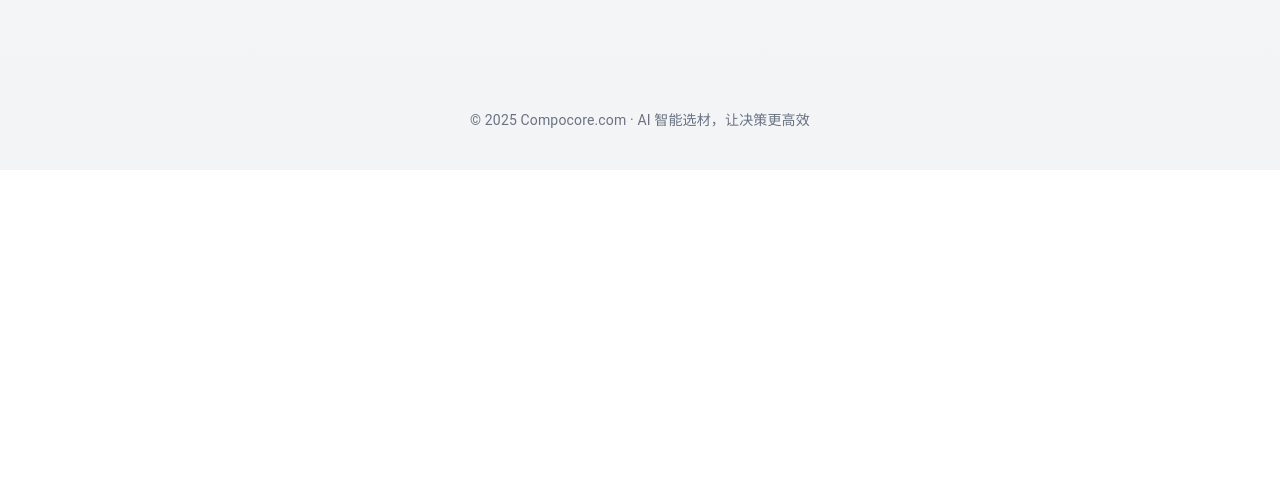
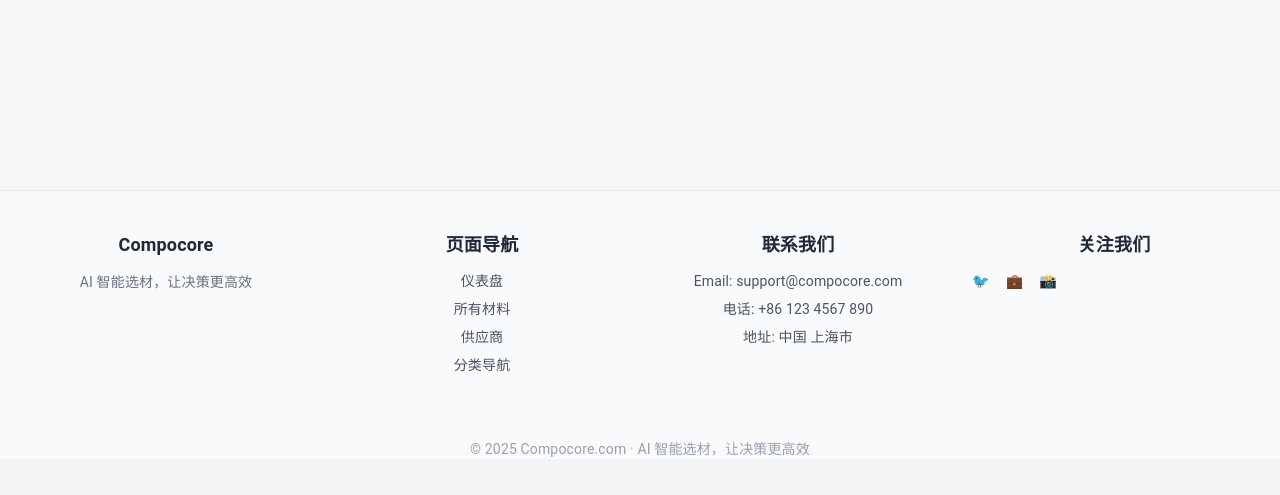
Before and after one commit to xixiaohui/mui, a Next.js app: page / in a window 1280 px wide. Shown: the part 1122-1617 px from the top of the page. Before the commit the page ends 1292 px from the top, so only its background shows below. Built offline with nearby package versions, Linux system fonts and the light colour scheme; no server answers; the database is empty; what @mui/material-nextjs would draw is missing.

Commit message:
add footer

```diff
--- /dev/null
+++ b/app/dashboard/page.tsx
@@ -0,0 +1,117 @@
+"use client";
+
+import { useEffect, useState } from "react";
+
+import MaterialCard from "@/components/MaterialCard";
+import SupplierCard from "@/components/SupplierCard";
+import CatCard from "@/components/CatCard";
+
+import { supabase } from "@/lib/supabaseClient";
+
+import { Material } from "@/components/hooks/useMaterials";
+import { Supplier } from "@/components/hooks/useSuppliers";
+import { Category } from "@/components/hooks/useCategories";
+
+export default function DashboardPage() {
+
+  const [materials, setMaterials] = useState<Material[]>([]);
+  const [suppliers, setSuppliers] = useState<Supplier[]>([]);
+  const [categories, setCategories] = useState<Category[]>([]);
+  const [stats, setStats] = useState({ materials: 0, suppliers: 0, categories: 0 });
+
+  useEffect(() => {
+    async function fetchData() {
+      const [matRes, supRes, catRes] = await Promise.all([
+        supabase.from("materials").select("*").limit(6),
+        supabase.from("suppliers").select("*").limit(6),
+        supabase.from("material_categories").select("id,name,description").limit(6),
+      ]);
+
+      setMaterials(matRes.data || []);
+      setSuppliers(supRes.data || []);
+      setCategories(catRes.data || []);
+      setStats({
+        materials: matRes.count ?? matRes.data?.length ?? 0,
+        suppliers: supRes.count ?? supRes.data?.length ?? 0,
+        categories: catRes.count ?? catRes.data?.length ?? 0,
+      });
+    }
+
+    fetchData();
+  }, []);
+
+  return (
+    <div className="min-h-screen bg-gradient-to-br from-blue-50 via-cyan-50 to-white py-12">
+      <div className="max-w-7xl mx-auto px-6">
+        {/* 顶部标题 */}
+        <header className="mb-10">
+          <h1 className="text-3xl font-bold text-gray-800 mb-2">仪表盘总览</h1>
+          <p className="text-gray-600">
+            查看平台的原材料、供应商与分类导航概况。
+          </p>
+        </header>
+
+        {/* 概览统计卡 */}
+        <section className="grid grid-cols-1 sm:grid-cols-3 gap-6 mb-12">
+          <div className="bg-white border border-blue-100 rounded-2xl p-6 text-center shadow-sm hover:shadow-md transition">
+            <h3 className="text-sm text-gray-500">材料总数</h3>
+            <p className="text-3xl font-semibold text-blue-600">{stats.materials}</p>
+          </div>
+          <div className="bg-white border border-cyan-100 rounded-2xl p-6 text-center shadow-sm hover:shadow-md transition">
+            <h3 className="text-sm text-gray-500">供应商数</h3>
+            <p className="text-3xl font-semibold text-cyan-600">{stats.suppliers}</p>
+          </div>
+          <div className="bg-white border border-teal-100 rounded-2xl p-6 text-center shadow-sm hover:shadow-md transition">
+            <h3 className="text-sm text-gray-500">分类数</h3>
+            <p className="text-3xl font-semibold text-teal-600">{stats.categories}</p>
+          </div>
+        </section>
+
+        {/* 材料区块 */}
+        <section className="mb-12">
+          <div className="flex justify-between items-center mb-6">
+            <h2 className="text-2xl font-semibold text-gray-800">最新材料</h2>
+            <a href="/materials" className="text-blue-600 hover:underline text-sm">
+              查看全部 →
+            </a>
+          </div>
+          <div className="grid grid-cols-1 sm:grid-cols-2 lg:grid-cols-3 gap-6">
+            {materials.map((m) => (
+              <MaterialCard key={m.id} {...m}/>
+            ))}
+          </div>
+        </section>
+
+        {/* 供应商区块 */}
+        <section className="mb-12">
+          <div className="flex justify-between items-center mb-6">
+            <h2 className="text-2xl font-semibold text-gray-800">推荐供应商</h2>
+            <a href="/suppliers" className="text-cyan-600 hover:underline text-sm">
+              查看全部 →
+            </a>
+          </div>
+          <div className="grid grid-cols-2 sm:grid-cols-3 lg:grid-cols-4 gap-6">
+            {suppliers.map((s) => (
+              <SupplierCard key={s.id} {...s}/>
+            ))}
+          </div>
+        </section>
+
+        {/* 分类导航区块 */}
+        <section>
+          <div className="flex justify-between items-center mb-6">
+            <h2 className="text-2xl font-semibold text-gray-800">分类导航</h2>
+            <a href="/categories" className="text-teal-600 hover:underline text-sm">
+              查看全部 →
+            </a>
+          </div>
+          <div className="grid grid-cols-2 sm:grid-cols-3 md:grid-cols-4 lg:grid-cols-6 gap-5">
+            {categories.map((c) => (
+              <CatCard key={c.id} category={c} />
+            ))}
+          </div>
+        </section>
+      </div>
+    </div>
+  );
+}
--- a/app/page.tsx
+++ b/app/page.tsx
@@ -22,6 +22,7 @@ import HeroSection from "../components/HeroSection";
 import CategoryList from "../components/CategoryList";
 import FeaturedMaterials from "../components/FeaturedMaterials";
 import SupplierShowcase from "../components/SupplierShowcase";
+import FooterMaterial from "@/components/FooterMaterial";
 
 
 
@@ -51,7 +52,8 @@ export default function HomePage() {
 
       {/* 页脚 */}
       <footer className="text-center text-sm text-gray-500 py-10">
-        © 2025 Compocore.com · AI 智能选材，让决策更高效
+
+        <FooterMaterial></FooterMaterial>
       </footer>
     </main>
   );
--- /dev/null
+++ b/components/FooterMaterial.tsx
@@ -0,0 +1,106 @@
+function FooterMaterial() {
+  return (
+    <>
+      {/* 页脚 */}
+      <footer className="bg-gray-50 mt-20 border-t border-gray-200">
+        <div className="max-w-7xl mx-auto px-6 py-10 grid grid-cols-1 sm:grid-cols-2 lg:grid-cols-4 gap-8">
+          {/* 公司信息 */}
+          <div>
+            <h4 className="text-lg font-semibold text-gray-800 mb-3">
+              Compocore
+            </h4>
+            <p className="text-sm text-gray-500 leading-relaxed">
+              AI 智能选材，让决策更高效
+            </p>
+          </div>
+
+          {/* 导航模块 */}
+          <div>
+            <h4 className="text-lg font-semibold text-gray-800 mb-3">
+              页面导航
+            </h4>
+            <ul className="space-y-2 text-sm text-gray-600">
+              <li>
+                <a href="/dashboard" className="hover:text-blue-600 transition">
+                  仪表盘
+                </a>
+              </li>
+              <li>
+                <a href="/materials" className="hover:text-blue-600 transition">
+                  所有材料
+                </a>
+              </li>
+              <li>
+                <a href="/suppliers" className="hover:text-cyan-600 transition">
+                  供应商
+                </a>
+              </li>
+              <li>
+                <a
+                  href="/categories"
+                  className="hover:text-teal-600 transition"
+                >
+                  分类导航
+                </a>
+              </li>
+              {/* <li>
+                <a
+                  href="/featured"
+                  className="hover:text-purple-600 transition"
+                >
+                  精选材料
+                </a>
+              </li> */}
+            </ul>
+          </div>
+
+          {/* 联系信息 */}
+          <div>
+            <h4 className="text-lg font-semibold text-gray-800 mb-3">
+              联系我们
+            </h4>
+            <ul className="space-y-2 text-sm text-gray-600">
+              <li>Email: support@compocore.com</li>
+              <li>电话: +86 123 4567 890</li>
+              <li>地址: 中国 上海市</li>
+            </ul>
+          </div>
+
+          {/* 社交媒体 / 其他 */}
+          <div>
+            <h4 className="text-lg font-semibold text-gray-800 mb-3">
+              关注我们
+            </h4>
+            <div className="flex space-x-4 mt-2">
+              <a
+                href="#"
+                className="text-gray-500 hover:text-blue-500 transition"
+              >
+                🐦
+              </a>
+              <a
+                href="#"
+                className="text-gray-500 hover:text-blue-700 transition"
+              >
+                💼
+              </a>
+              <a
+                href="#"
+                className="text-gray-500 hover:text-pink-500 transition"
+              >
+                📸
+              </a>
+            </div>
+          </div>
+        </div>
+
+        {/* 版权信息 */}
+        <div className="text-center text-sm text-gray-400 mt-6">
+          © 2025 Compocore.com · AI 智能选材，让决策更高效
+        </div>
+      </footer>
+    </>
+  );
+}
+
+export default  FooterMaterial;
```
